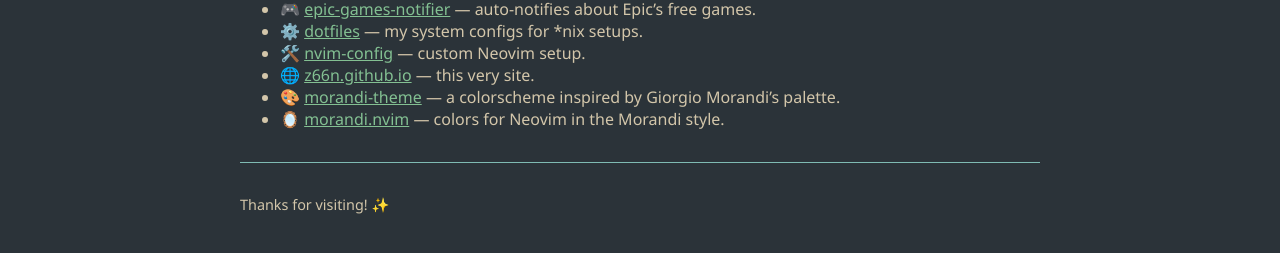
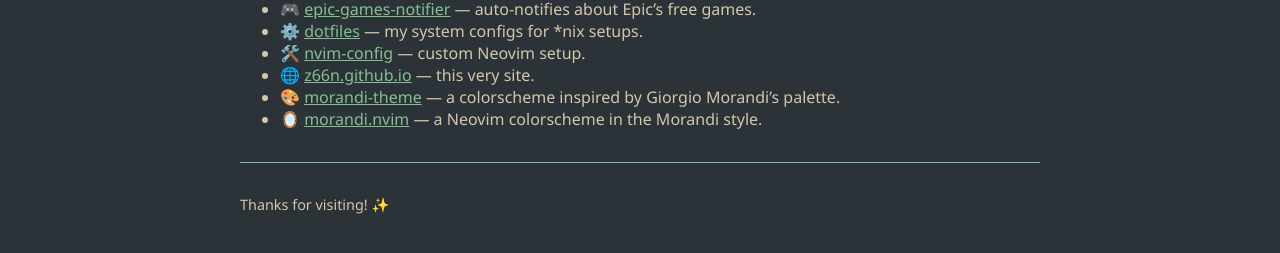
Before and after one commit to z66n/z66n.github.io, a Jekyll site: the page built from index.md, in a window 1280 px wide. Shown: the part 373-626 px from the top of the page. Built offline with Jekyll 4.4.1, drawn with Linux system fonts in a browser that asks for light colours.

Commit message:
Updated index.md

```diff
--- a/index.md
+++ b/index.md
@@ -19,7 +19,7 @@
 - 🛠️ [nvim-config](https://github.com/z66n/nvim-config) — custom Neovim setup.
 - 🌐 [z66n.github.io](https://github.com/z66n/z66n.github.io) — this very site.
 - 🎨 [morandi-theme](https://github.com/morandi-theme/morandi-theme) — a colorscheme inspired by Giorgio Morandi’s palette.
-- 🪞 [morandi.nvim](https://github.com/morandi-theme/morandi.nvim) — colors for Neovim in the Morandi style.
+- 🪞 [morandi.nvim](https://github.com/morandi-theme/morandi.nvim) — a Neovim colorscheme in the Morandi style.
 
 ---
 
```
